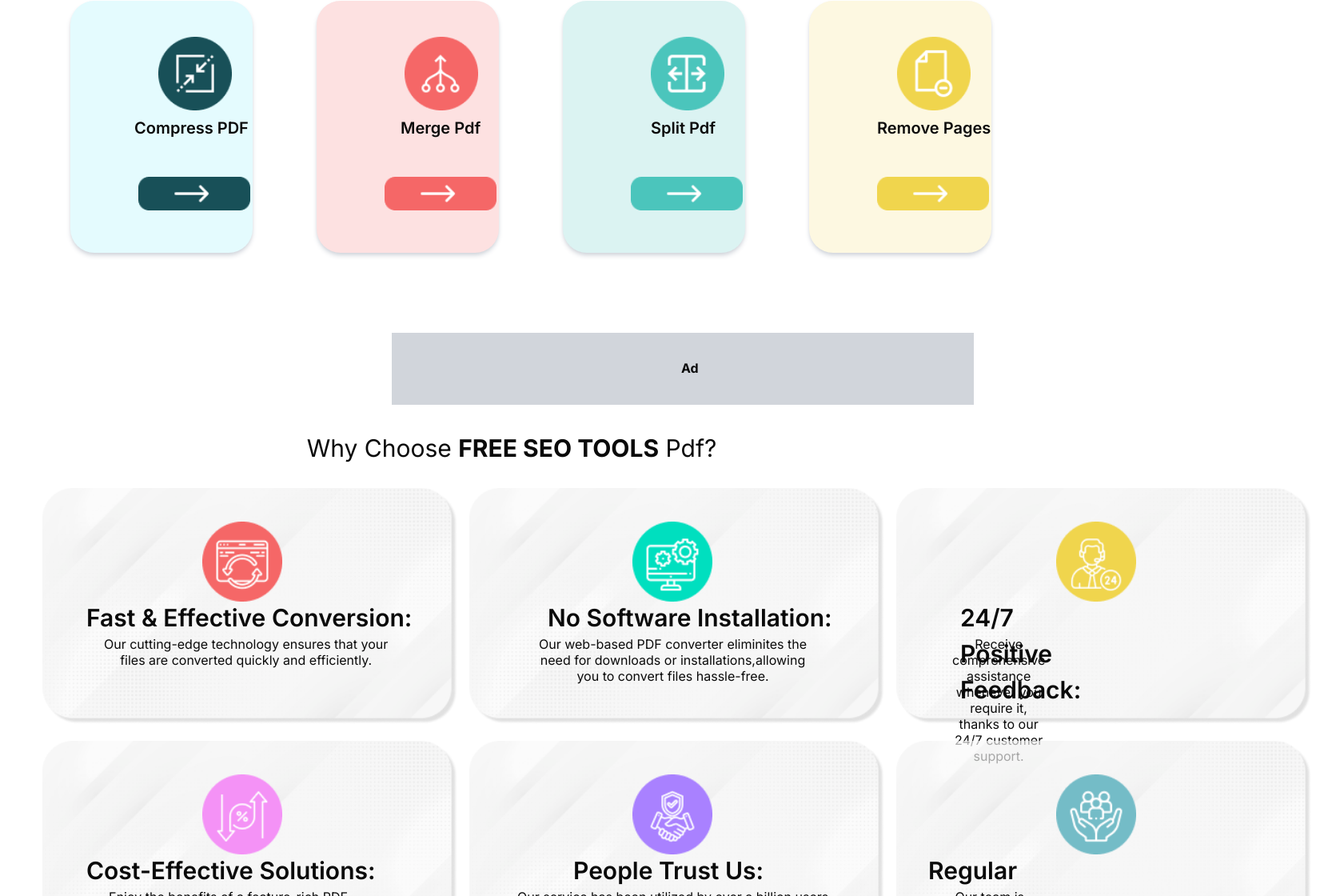
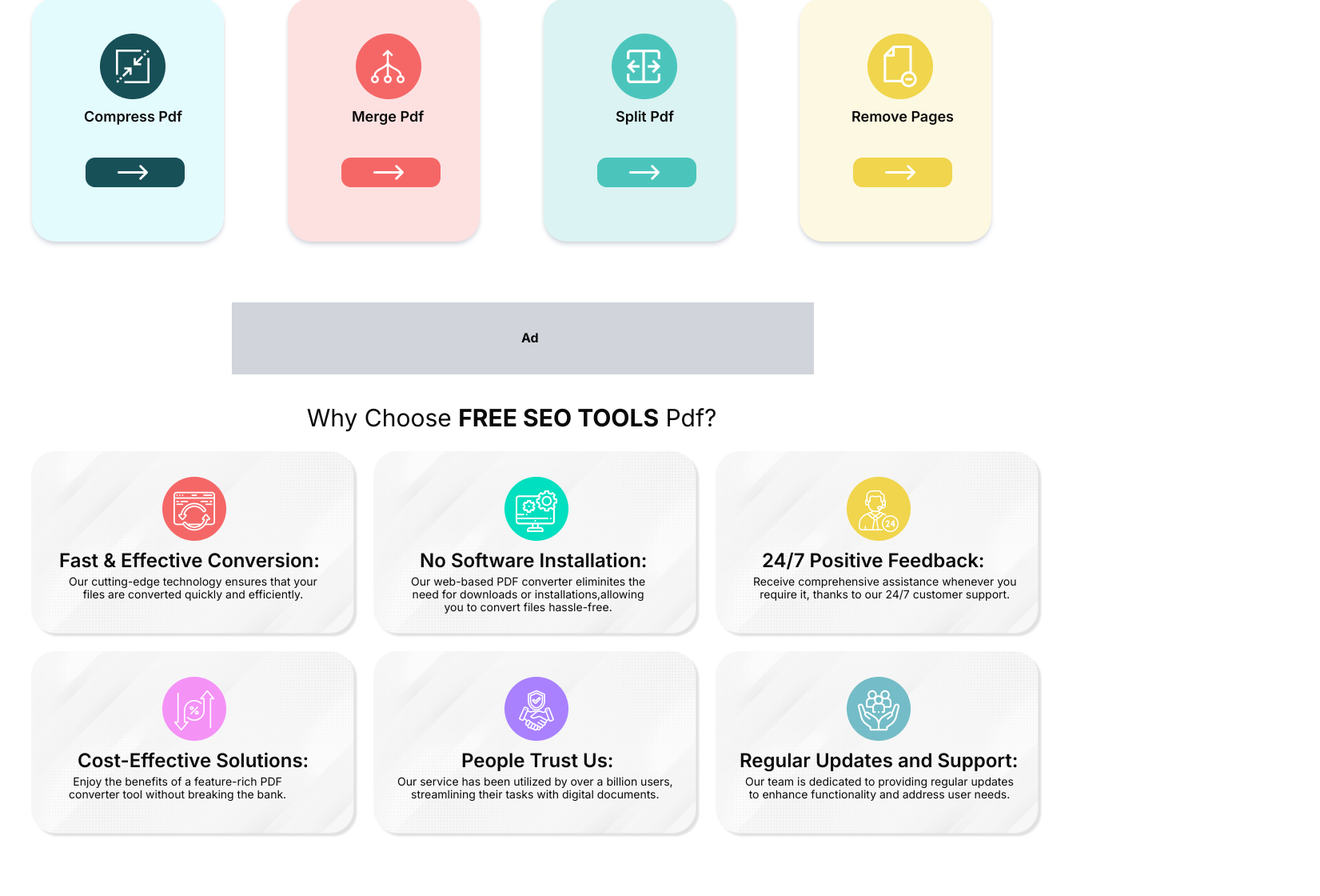
Before and after one commit to DevAxonOfficial/SeoToolsWebsite-Frontend, a Next.js app: page / in a window 1280 px wide. Shown: the part 795-1915 px from the top of the page at 80% size, 1651 px wide, since content can reach past the window. Built offline with nearby package versions, Linux system fonts and the light colour scheme.

Commit message:
Adjusting CSS for Responsive

```diff
--- a/app/components/Ad2Container.js
+++ b/app/components/Ad2Container.js
@@ -2,7 +2,7 @@
 
 const Ad2Container = () => {
   return (
-    <div className=" md:w-[728px] md:h-[90px] w-[300px] h-[90px] bg-gray-300 md:mt-9 -mt-40 mb-5 ml-10 md:mb-9 md:ml-[490px] text-center  md:block ">
+    <div className="md:w-[728px] md:h-[90px] w-[300px] h-[90px] bg-gray-300 md:mt-9 -mt-10 mb-8 ml-10 md:mb-9 md:ml-[290px] text-center  md:block ">
       <div className="font-bold absolute md:p-8 md:ml-[330px] p-8 ml-[105px] ">
         Ad
       </div>
--- a/app/components/AdContainer.js
+++ b/app/components/AdContainer.js
@@ -2,7 +2,7 @@
 
 const AdContainer = () => {
   return (
-    <div className="md:w-[728px] md:h-[90px] w-[300px] h-[90px] bg-gray-300 md:mt-9 mt-14 mb-5 ml-10 md:mb-9 md:ml-[490px] text-center  md:block ">
+    <div className="md:w-[728px] md:h-[90px] w-[300px] h-[90px] bg-gray-300 md:mt-9 mt-5 mb-5 ml-10 md:mb-9 md:ml-[290px] text-center  md:block ">
       <div className="font-bold absolute md:p-8 md:ml-[330px] p-8 ml-[105px] ">
         Ad
       </div>
--- a/app/components/AddContainer.js
+++ b/app/components/AddContainer.js
@@ -2,7 +2,7 @@
 
 const AddContainer = () => {
   return (
-    <div className=" md:w-[728px] md:h-[90px] w-[300px] h-[90px] bg-gray-300 md:mt-9 mt-5 mb-5 ml-10 md:mb-9 md:ml-[490px] text-center  md:block ">
+    <div className="md:w-[728px] md:h-[90px] w-[300px] h-[90px] bg-gray-300 md:mt-9 mt-5 mb-5 ml-10 md:mb-9 md:ml-[290px] text-center  md:block ">
       <div className="font-bold absolute md:p-8 md:ml-[330px] p-8 ml-[105px] ">
         Ad
       </div>
--- a/app/components/Banner.js
+++ b/app/components/Banner.js
@@ -13,11 +13,11 @@
           className="w-full "
         />
       </div>
-      <div className="absolute inset-0 flex justify-center text-white md:mb-20 md:text-5xl md:font-semibold mb-7 items-center">
+      <div className="absolute inset-0 flex justify-center text-white md:mb-20 md:text-4xl mb-7 items-center">
         <h1>Make your easy tasks even easier.</h1>
       </div>
-      <div className="absolute flex inset-0 md:py-3 md:px-10 md:w-22 md:h-24 items-center justify-center md:mt-36 mt-9">
-        <button class="bg-red-500 hover:bg-red-300 text-white md:py-3 md:px-10 p-2 md:text-lg text-xs rounded-lg text-left md:w-[200px]">
+      <div className="absolute flex inset-0 md:py-3 md:px-10 md:w-22 md:h-24 items-center justify-center md:mt-24 mt-9">
+        <button class="bg-red-500 hover:bg-red-300 text-white md:py-3 md:px-10 p-2 md:text-lg text-xs rounded-lg text-left">
           Edit Pdf ➡
         </button>
       </div>
--- a/app/components/MainContainer.js
+++ b/app/components/MainContainer.js
@@ -14,7 +14,7 @@
           </span> */}
         </p>
         <div className="ml-5 mt-4">
-          <button class="bg-red-500 hover:bg-red-300 text-white md:py-3 md:w-[160px] md:px-6 px-4 p-2 rounded-lg md:text-lg text-sm">
+          <button class="bg-red-500 hover:bg-red-300 text-white md:py-2 md:px-6 px-4 p-2 rounded-lg md:text-base text-sm">
             Edit Pdf➡
           </button>
         </div>
@@ -22,7 +22,7 @@
       <div className="md:hidden w-[300px] h-[300px] absolute mt-[200px] ml-[50px]">
         <Image src="/img/logo1.png" alt="logo1" width={304} height={240} />
       </div>
-      <div className=" flex items-center justify-end ml-[400px]">
+      <div className=" flex items-center justify-end ml-44">
         <Image src="/img/logo1.png" alt="logo1" width={504} height={440} />
       </div>
     </div>
--- a/app/components/SecondaryContainer.js
+++ b/app/components/SecondaryContainer.js
@@ -4,38 +4,38 @@
 const SecondaryContainer = () => {
   return (
     <div className="mb-8  ">
-      <h1 className="font-bold md:text-4xl text-[27px] text-center ">
+      <h1 className="font-bold md:text-3xl text-[27px] text-center ">
         Most Popular Pdf Tools
       </h1>
-      <div className="md:mt-6 md:ml-6 md:flex flex-row relative">
-        <div className="md:w-[318px] md:h-[315px] w-[250px] h-[250px] bg-customColor1 shadow-gray-300 shadow-md rounded-[30px] md:mr-10  m-[64px]  md:mt-0 mt-1 ">
+      <div className="md:mt-6 md:flex flex-row relative">
+        <div className="md:w-[308px] md:h-[305px] w-[250px] h-[250px] bg-customColor1 shadow-gray-300 shadow-md rounded-[30px] md:m-10 m-[64px]  md:mt-0 mt-1 ">
           <Image
             src="/img/Compress.png"
             alt="compress"
-            width={92}
-            height={92}
-            className="absolute md:mt-[45px] md:ml-[110px] sm:flex-row mt-[25px] ml-[83px] md:w-[92px] w-[82px]"
+            width={82}
+            height={82}
+            className="absolute md:mt-[45px] md:ml-[85px] sm:flex-row mt-[25px] ml-[83px]"
           />
-          <h1 className="absolute md:mt-[145px] md:ml-[80px] mt-[110px] ml-[65px] font-semibold md:text-xl text-center">
-            Compress PDF
+          <h1 className="absolute md:mt-[135px] mt-[110px] ml-[65px] font-semibold text-lg text-center">
+            Compress Pdf
           </h1>
           <Image
             src="/img/Group1.png"
             alt="group1"
             width={124}
             height={37}
-            className="absolute md:mt-[220px] mt-[175px] md:ml-[85px] ml-[60px] md:w-[140px]"
+            className="absolute md:mt-[200px] mt-[175px] md:ml-[67px] ml-[60px]"
           />
         </div>
-        <div className="md:w-[318px] md:h-[315px] w-[250px] h-[250px] bg-customColor2 shadow-gray-300 shadow-md rounded-[30px] md:m-10 m-[64px]  md:-mt-0 -mt-6">
+        <div className="md:w-[308px] md:h-[305px] w-[250px] h-[250px] bg-customColor2 shadow-gray-300 shadow-md rounded-[30px] md:m-10 m-[64px]  md:-mt-0 -mt-6">
           <Image
             src="/img/Merge.png"
-            alt="merge"
+            alt="compress"
             width={82}
             height={82}
-            className="absolute md:mt-[45px] md:ml-[110px] sm:flex-row mt-[25px] ml-[83px] md:w-[92px]"
+            className="absolute md:mt-[45px] md:ml-[85px] sm:flex-row mt-[25px] ml-[83px]"
           />
-          <h1 className="absolute md:mt-[145px] mt-[110px] md:ml-[105px] ml-[80px] font-semibold md:text-xl text-lg text-center">
+          <h1 className="absolute md:mt-[135px] mt-[110px] ml-[80px] font-semibold text-lg text-center">
             Merge Pdf
           </h1>
           <Image
@@ -43,18 +43,18 @@
             alt="group1"
             width={124}
             height={37}
-            className="absolute md:mt-[220px] mt-[175px] md:ml-[85px] ml-[60px] md:w-[140px]"
+            className="absolute md:mt-[200px] mt-[175px] md:ml-[67px] ml-[60px]"
           />
         </div>
-        <div className="md:w-[318px] md:h-[315px] w-[250px] h-[250px] bg-customColor3 shadow-gray-300 shadow-md rounded-[30px] md:m-10 m-[64px]  md:-mt-0 -mt-6  ">
+        <div className="md:w-[308px] md:h-[305px] w-[250px] h-[250px] bg-customColor3 shadow-gray-300 shadow-md rounded-[30px] md:m-10 m-[64px]  md:-mt-0 -mt-6  ">
           <Image
             src="/img/Split.png"
             alt="compress"
             width={82}
             height={82}
-            className="absolute md:mt-[45px] md:ml-[110px] sm:flex-row mt-[25px] ml-[83px] md:w-[92px]"
+            className="absolute md:mt-[45px] md:ml-[85px] sm:flex-row mt-[25px] ml-[83px]"
           />
-          <h1 className="absolute md:mt-[145px] mt-[110px] md:ml-[110px] ml-[85px] font-semibold text-lg text-center md:text-xl">
+          <h1 className="absolute md:mt-[135px] mt-[110px] md:ml-[90px] ml-[85px] font-semibold text-lg text-center">
             Split Pdf
           </h1>
           <Image
@@ -62,18 +62,18 @@
             alt="group3"
             width={124}
             height={37}
-            className="absolute md:mt-[220px] mt-[175px] md:ml-[85px] ml-[60px] md:w-[140px]"
+            className="absolute md:mt-[200px] mt-[175px] md:ml-[67px] ml-[60px]"
           />
         </div>
-        <div className="md:w-[318px] md:h-[315px] w-[250px] h-[250px] bg-customColor4 shadow-gray-300 shadow-md rounded-[30px] md:m-10 m-[64px] md:-mb-0 -mb-3 md:-mt-0 -mt-6  ">
+        <div className="md:w-[308px] md:h-[305px] w-[250px] h-[250px] bg-customColor4 shadow-gray-300 shadow-md rounded-[30px] md:m-10 m-[64px] md:-mb-0 -mb-3 md:-mt-0 -mt-6  ">
           <Image
             src="/img/remove.png"
             alt="compress"
             width={82}
             height={82}
-            className="absolute md:mt-[45px] md:ml-[110px] sm:flex-row mt-[25px] ml-[83px] md:w-[92px]"
+            className="absolute md:mt-[45px] md:ml-[85px] sm:flex-row mt-[25px] ml-[83px]"
           />
-          <h1 className="absolute md:mt-[145px] mt-[110px] md:ml-[85px] ml-[60px] font-semibold text-lg md:text-xl text-center">
+          <h1 className="absolute md:mt-[135px] mt-[110px] md:ml-[65px] ml-[60px] font-semibold text-lg text-center">
             Remove Pages
           </h1>
           <Image
@@ -81,7 +81,7 @@
             alt="group4"
             width={124}
             height={37}
-            className="absolute md:mt-[220px] mt-[175px] md:ml-[85px] ml-[60px] md:w-[140px]"
+            className="absolute md:mt-[200px] mt-[175px] md:ml-[67px] ml-[60px]"
           />
         </div>
       </div>
--- a/app/components/ThirdContainer.js
+++ b/app/components/ThirdContainer.js
@@ -6,16 +6,16 @@
       <h1 className=" md:text-3xl text-xl text-center ">
         Why Choose <strong className="font-bold">FREE SEO TOOLS</strong> Pdf?
       </h1>
-      <div className="md:flex flex-row md:space-x-[8px] md:ml-[45px] ml-[25px] md:mt-6 mt-3">
-        <div className="md:p-2 md:flex flex-row">
-          <div className=" bg-cover bg-center md:w-[450px] h-[250px]">
-            <div className="md:w-[530px] md:h-[250px] w-[340px]  absolute">
+      <div className="md:flex flex-row space-x-[180px] md:ml-[15px] ml-[25px] md:mt-0 mt-3">
+        <div className="md:p-6 md:flex flex-row">
+          <div className=" bg-cover bg-center w-[200px] h-[250px]">
+            <div className="md:w-[410px] md:h-[250px] w-[340px]  absolute">
               <Image
                 src="/img/Rectangle 31.png"
                 alt="background"
                 width={410}
                 height={250}
-                className="md:w-[520px]"
+                className="absolute"
               />
             </div>
             <Image
@@ -23,26 +23,26 @@
               alt="logo"
               width={80}
               height={80}
-              className="absolute md:mt-[42px] mt-4 md:ml-[200px] ml-[130px] md:w-[100px] md:h-[100px] w-[70px] h-[70px]"
+              className="absolute md:mt-[32px] mt-4 md:ml-[164px] ml-[130px] md:w-[80px] md:h-[80px] w-[70px] h-[70px]"
             />
-            <h1 className="absolute font-semibold md:text-[30px] md:mt-[140px] md:ml-[55px] mt-[90px] ml-[35px] text-[20px] ">
+            <h1 className="absolute font-semibold md:text-[24px] md:mt-[119px] md:ml-[35px] mt-[90px] ml-[35px] text-[20px] ">
               Fast & Effective Conversion:
             </h1>
-            <h1 className="absolute md:mt-[185px] md:ml-[77px] md:text-base md:leading-5 leading-4 text-[13px] mt-[120px] ml-[25px] text-center ">
+            <h1 className="absolute md:mt-[155px] md:ml-[47px] md:text-[14px] leading-4 text-[13px] mt-[120px] ml-[25px] text-center ">
               Our cutting-edge technology ensures that your <br /> files are
               converted quickly and efficiently.
             </h1>
           </div>
         </div>
-        <div className="md:p-2 p-2 flex md:mt-0 -mt-10 md:ml-0 ml-[180px]">
-          <div className=" bg-cover bg-center w-[450px] h-[250px]">
-            <div className="md:ml-[60px] -ml-[188px] md:w-[530px] md:h-[250px] w-[340px]  absolute">
+        <div className="md:p-6 p-2 flex md:mt-0 -mt-10">
+          <div className=" bg-cover bg-center w-[200px] h-[250px]">
+            <div className="md:-ml-0 -ml-[188px] md:w-[410px] md:h-[250px] w-[340px]  absolute">
               <Image
                 src="/img/Rectangle 31.png"
                 alt="background"
                 width={410}
                 height={250}
-                className="md:w-[520px]"
+                className=""
               />
             </div>
             <Image
@@ -50,12 +50,12 @@
               alt="logo"
               width={80}
               height={80}
-              className="absolute md:mt-[42px] mt-4 md:ml-[264px] -ml-[55px] md:w-[100px] md:h-[100px] w-[70px] h-[70px]"
+              className="absolute md:mt-[32px] mt-4 md:ml-[164px] -ml-[55px] md:w-[80px] md:h-[80px] w-[70px] h-[70px]"
             />
-            <h1 className="absolute font-semibold md:text-[30px] md:mt-[140px] md:ml-[158px] mt-[90px] -ml-[135px] text-[20px]">
+            <h1 className="absolute font-semibold md:text-[24px] md:mt-[119px] md:ml-[58px] mt-[90px] -ml-[135px] text-[20px]">
               No Software Installation:
             </h1>
-            <h1 className="absolute md:mt-[185px] md:ml-[147px] md:text-base md:leading-5 leading-4 text-[13px] mt-[120px] -ml-[158px] text-center">
+            <h1 className="absolute md:mt-[155px] md:ml-[47px] md:text-[14px] leading-4 text-[13px] mt-[120px] -ml-[158px] text-center">
               Our web-based PDF converter eliminites the
               <br />
               need for downloads or installations,allowing
@@ -64,15 +64,15 @@
             </h1>
           </div>
         </div>
-        <div className="p-2 md:mt-0 -mt-[45px] flex md:ml-0 ml-[195px]">
-          <div className=" bg-cover bg-center w-[450px] h-[400px]">
-            <div className="md:ml-[120px] -ml-[202px] md:w-[530px] md:h-[350px] w-[340px]  absolute">
+        <div className="p-6 md:mt-0 -mt-[65px] flex">
+          <div className=" bg-cover bg-center w-[200px] h-[250px]">
+            <div className="md:-ml-0 -ml-[202px] md:w-[410px] md:h-[250px] w-[340px]  absolute">
               <Image
                 src="/img/Rectangle 31.png"
                 alt="background"
                 width={410}
                 height={250}
-                className="md:w-[520px]  absolute"
+                className="absolute"
               />
             </div>
             <Image
@@ -80,55 +80,57 @@
               alt="logo"
               width={80}
               height={80}
-              className="absolute md:mt-[42px] mt-4 md:ml-[320px] -ml-[75px] md:w-[100px] md:h-[100px] w-[70px] h-[70px]"
+              className="absolute md:mt-[32px] mt-4 md:ml-[164px] -ml-[75px] md:w-[80px] md:h-[80px] w-[70px] h-[70px]"
             />
-            <h1 className="absolute font-semibold md:text-[30px] md:mt-[140px] md:ml-[200px] mt-[90px] -ml-[152px] text-[20px] ">
+            <h1 className="absolute font-semibold md:text-[24px] md:mt-[119px] md:ml-[58px] mt-[90px] -ml-[152px] text-[20px] ">
               24/7 Positive Feedback:
             </h1>
-            <h1 className="absolute md:mt-[185px] md:ml-[190px]  md:text-base md:leading-5 leading-4 text-[13px] mt-[120px] -ml-[186px] text-center">
+            <h1 className="absolute md:mt-[155px] md:ml-[47px] md:text-[14px] leading-4 text-[13px] mt-[120px] -ml-[186px] text-center">
               Receive comprehensive assistance whenever you <br /> require it,
               thanks to our 24/7 customer support.
             </h1>
           </div>
         </div>
       </div>
-      <div className="md:flex flex-row md:space-x-[8px] md:ml-[45px] ml-[25px] md:-mt-[100px] -mt-[190px]">
-        <div className="md:p-2 md:flex flex-row">
-          <div className=" bg-cover bg-center md:w-[450px] h-[250px]">
-            <div className="md:w-[530px] md:h-[250px] w-[340px]  absolute">
+      <div className="md:flex flex-row space-x-[180px] ml-[15px] md:-mt-12 flex-wrap -mt-[80px]">
+        <div className="p-6 flex">
+          <div className=" bg-cover bg-center w-[200px] h-[250px]">
+            <div className="md:-ml-0 -ml-[202px] md:w-[410px] md:h-[250px] w-[340px]  absolute">
+              <div className="md:-ml-0 ml-[190px] md:w-[410px] md:h-[250px] w-[340px]  absolute">
                 <Image
                   src="/img/Rectangle 31.png"
                   alt="background"
                   width={410}
                   height={250}
-                className="md:w-[520px]"
+                  className="absolute"
                 />
+              </div>
             </div>
             <Image
               src="/img/Group9.png"
               alt="logo"
               width={80}
               height={80}
-              className="absolute md:mt-[42px] mt-4 md:ml-[200px] ml-[130px] md:w-[100px] md:h-[100px] w-[70px] h-[70px]"
+              className="absolute md:mt-[32px] mt-4 md:ml-[164px] ml-[115px] md:w-[80px] md:h-[80px] w-[70px] h-[70px]"
             />
-            <h1 className="absolute font-semibold md:text-[30px] md:mt-[140px] md:ml-[55px] mt-[90px] ml-[50px] text-[20px] ">
+            <h1 className="absolute font-semibold md:text-[24px] md:mt-[119px] md:ml-[58px] mt-[90px] ml-[37px] text-[20px] ">
               Cost-Effective Solutions:
             </h1>
-            <h1 className="absolute md:mt-[185px] md:ml-[77px] md:text-base md:leading-5 leading-4 text-[13px] mt-[120px] ml-[40px] text-center ">
-              Enjoy the benefits of a feature-rich PDF
-              <br /> converter tool without breaking the bank.
+            <h1 className="absolute md:mt-[155px] md:ml-[47px] md:text-[14px] leading-4 text-[13px] mt-[120px] ml-[30px] text-center ">
+              Enjoy the benefits of a feature-rich PDF <br /> converter tool
+              without breaking the bank.
             </h1>
           </div>
         </div>
-        <div className="md:p-2 p-2 flex md:mt-0 -mt-10 md:ml-0 ml-[180px]">
-          <div className=" bg-cover bg-center w-[450px] h-[250px]">
-            <div className="md:ml-[60px] -ml-[188px] md:w-[530px] md:h-[250px] w-[340px]  absolute">
+        <div className="p-6 md:mt-0 -mt-[80px] flex">
+          <div className=" bg-cover bg-center w-[200px] h-[250px]">
+            <div className="md:-ml-0 -ml-[190px] md:w-[410px] md:h-[250px] w-[340px]  absolute">
               <Image
                 src="/img/Rectangle 31.png"
                 alt="background"
                 width={410}
                 height={250}
-                className="md:w-[520px]"
+                className="absolute"
               />
             </div>
             <Image
@@ -136,27 +138,26 @@
               alt="logo"
               width={80}
               height={80}
-              className="absolute md:mt-[42px] mt-4 md:ml-[264px] -ml-[55px] md:w-[100px] md:h-[100px] w-[70px] h-[70px]"
+              className="absolute md:mt-[32px] mt-4 md:ml-[164px] -ml-[60px] md:w-[80px] md:h-[80px] w-[70px] h-[70px]"
             />
-            <h1 className="absolute font-semibold md:text-[30px] md:mt-[140px] md:ml-[190px] mt-[90px] -ml-[100px] text-[20px]">
+            <h1 className="absolute font-semibold md:text-[24px] md:mt-[119px] md:ml-[110px] mt-[90px] -ml-[108px] text-[20px]  ">
               People Trust Us:
             </h1>
-            <h1 className="absolute md:mt-[185px] md:ml-[120px] md:text-base md:leading-5 leading-4 text-[13px] mt-[120px] -ml-[178px] text-center">
-              Our service has been utilized by over a billion users,
-              <br />
+            <h1 className="absolute md:mt-[155px] md:ml-[30px] md:text-[14px] leading-4 text-[13px] mt-[120px] -ml-[180px] text-center ">
+              Our service has been utilized by over a billion users, <br />{" "}
               streamlining their tasks with digital documents.
             </h1>
           </div>
         </div>
-        <div className="p-2 md:mt-0 -mt-[45px] flex md:ml-0 ml-[195px]">
-          <div className=" bg-cover bg-center w-[450px] h-[400px]">
-            <div className="md:ml-[120px] -ml-[202px] md:w-[530px] md:h-[350px] w-[340px]  absolute">
+        <div className="p-6 md:mt-0 -mt-[80px] flex">
+          <div className=" bg-cover bg-center w-[200px] h-[250px]">
+            <div className="md:-ml-0 -ml-[190px] md:w-[410px] md:h-[250px] w-[340px]  absolute">
               <Image
                 src="/img/Rectangle 31.png"
                 alt="background"
                 width={410}
                 height={250}
-                className="md:w-[520px]  absolute"
+                className="absolute"
               />
             </div>
             <Image
@@ -164,14 +165,14 @@
               alt="logo"
               width={80}
               height={80}
-              className="absolute md:mt-[42px] mt-4 md:ml-[320px] -ml-[75px] md:w-[100px] md:h-[100px] w-[70px] h-[70px]"
+              className="absolute md:mt-[32px] mt-4 md:ml-[164px] -ml-[60px] md:w-[80px] md:h-[80px] w-[70px] h-[70px]"
             />
-            <h1 className="absolute font-semibold md:text-[30px] md:mt-[140px] md:ml-[160px] mt-[90px] -ml-[177px] text-[20px] ">
+            <h1 className="absolute font-semibold md:text-[24px] md:mt-[119px] md:ml-[30px] mt-[90px] -ml-[165px] text-[20px] ">
               Regular Updates and Support:
             </h1>
-            <h1 className="absolute md:mt-[185px] md:ml-[190px]  md:text-base md:leading-5 leading-4 text-[13px] mt-[120px] -ml-[190px] text-center">
-              Our team is dedicated to providing regular updates <br />
-              to enhance functionality and address user needs.
+            <h1 className="absolute md:mt-[155px] md:ml-[37px] md:text-[14px] leading-4 text-[13px] mt-[120px] -ml-[180px] text-center ">
+              Our team is dedicated to providing regular updates
+              <br /> to enhance functionality and address user needs.
             </h1>
           </div>
         </div>
```
Also changed, not shown: app/components/Header.js (+13 -6 lines), app/dropdownContext.js (added, +17 -0 lines), app/mergepdf/page.js (+28 -38 lines), app/removepages/page.js (+29 -38 lines). Lines whose indentation alone changed are shown as unchanged.
